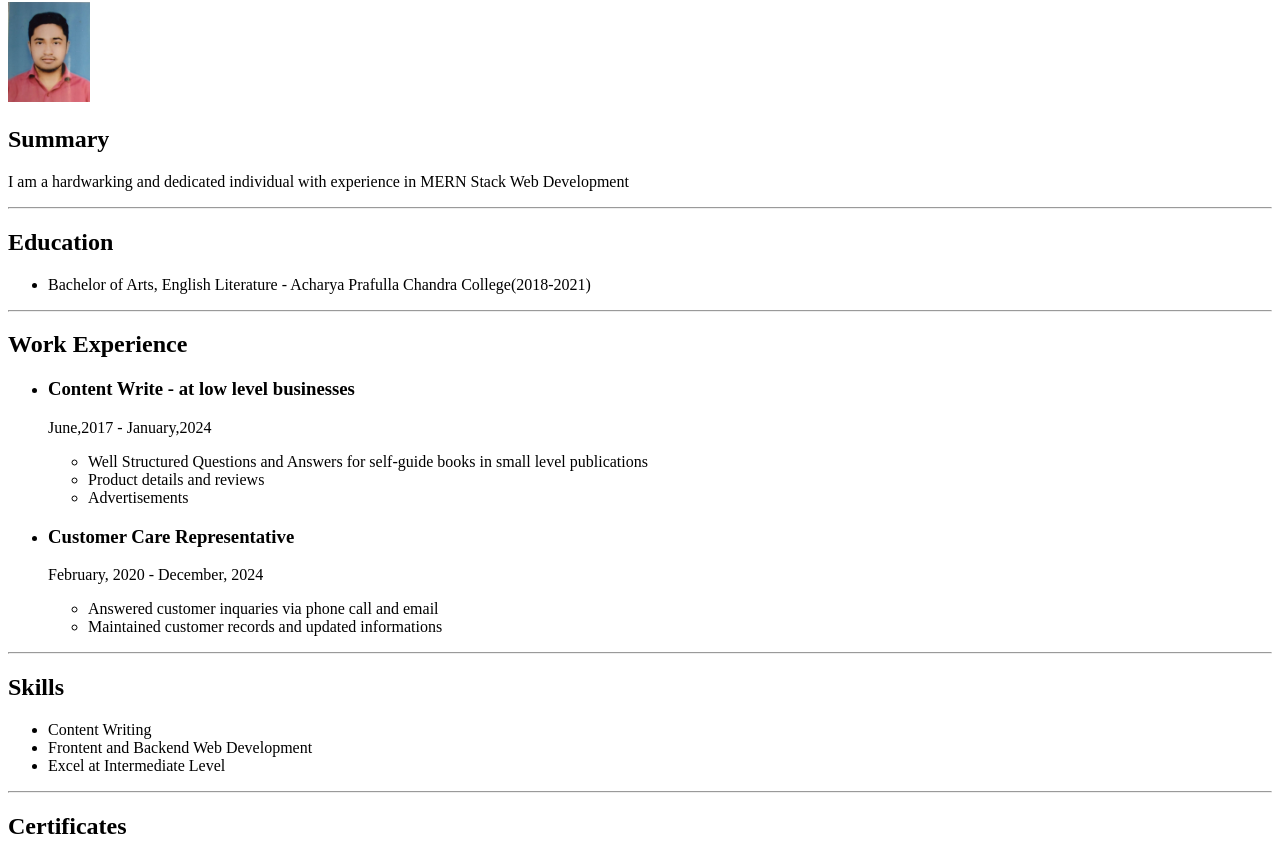
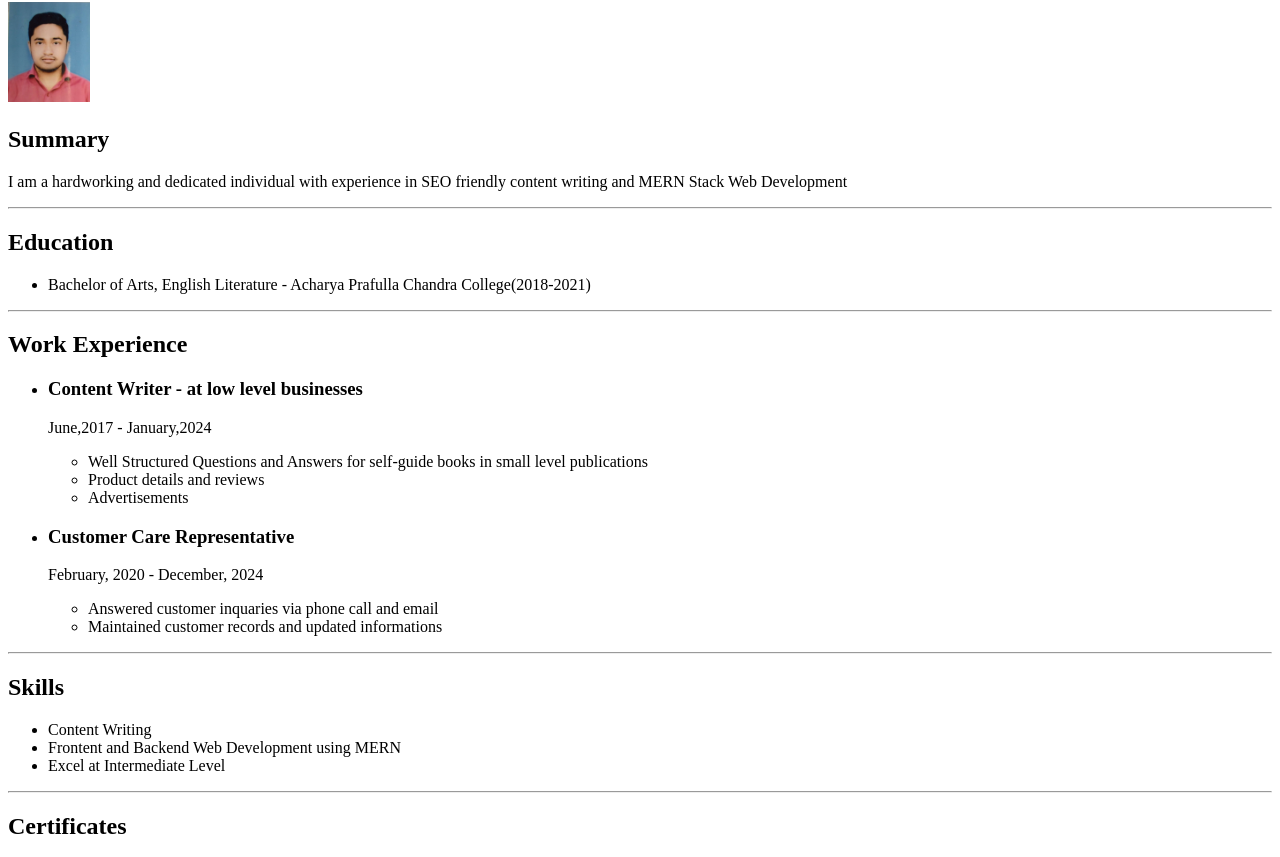
Before and after one commit to apurba-roy-23/My-Resume, a plain HTML site: page index.html in a window 1280 px wide. Shown: the part 78-935 px from the top of the page. Drawn offline with Linux system fonts and the light colour scheme.

Commit message:
Update index.html
update little typo errors

```diff
--- a/index.html
+++ b/index.html
@@ -9,7 +9,7 @@
    <h1>Apurba Roy</h1>
    <img src="./assets/IMG_20250123_193404_copyPHO_1485x1821.jpg" height="100px" alt="Profile Photo">
    <h2>Summary</h2>
-   <p>I am a hardwarking and dedicated individual with experience in MERN Stack Web Development</p>
+   <p>I am a hardworking and dedicated individual with experience in SEO friendly content writing and MERN Stack Web Development</p>
    <hr>
    <h2>Education</h2>
    <ul>
@@ -18,7 +18,7 @@
    <hr>
    <h2>Work Experience</h2>
    <ul>
-      <li><h3>Content Write - at low level businesses</h3></li>
+      <li><h3>Content Writer - at low level businesses</h3></li>
          <p>June,2017 - January,2024</p>
          <ul>
             <li>Well Structured Questions and Answers for self-guide books in small level publications</li>
@@ -36,7 +36,7 @@
    <h2>Skills</h2>
    <ul>
       <li>Content Writing</li>
-      <li>Frontent and Backend Web Development</li>
+      <li>Frontent and Backend Web Development using MERN</li>
       <li>Excel at Intermediate Level</li>
    </ul>
    <hr>
```
